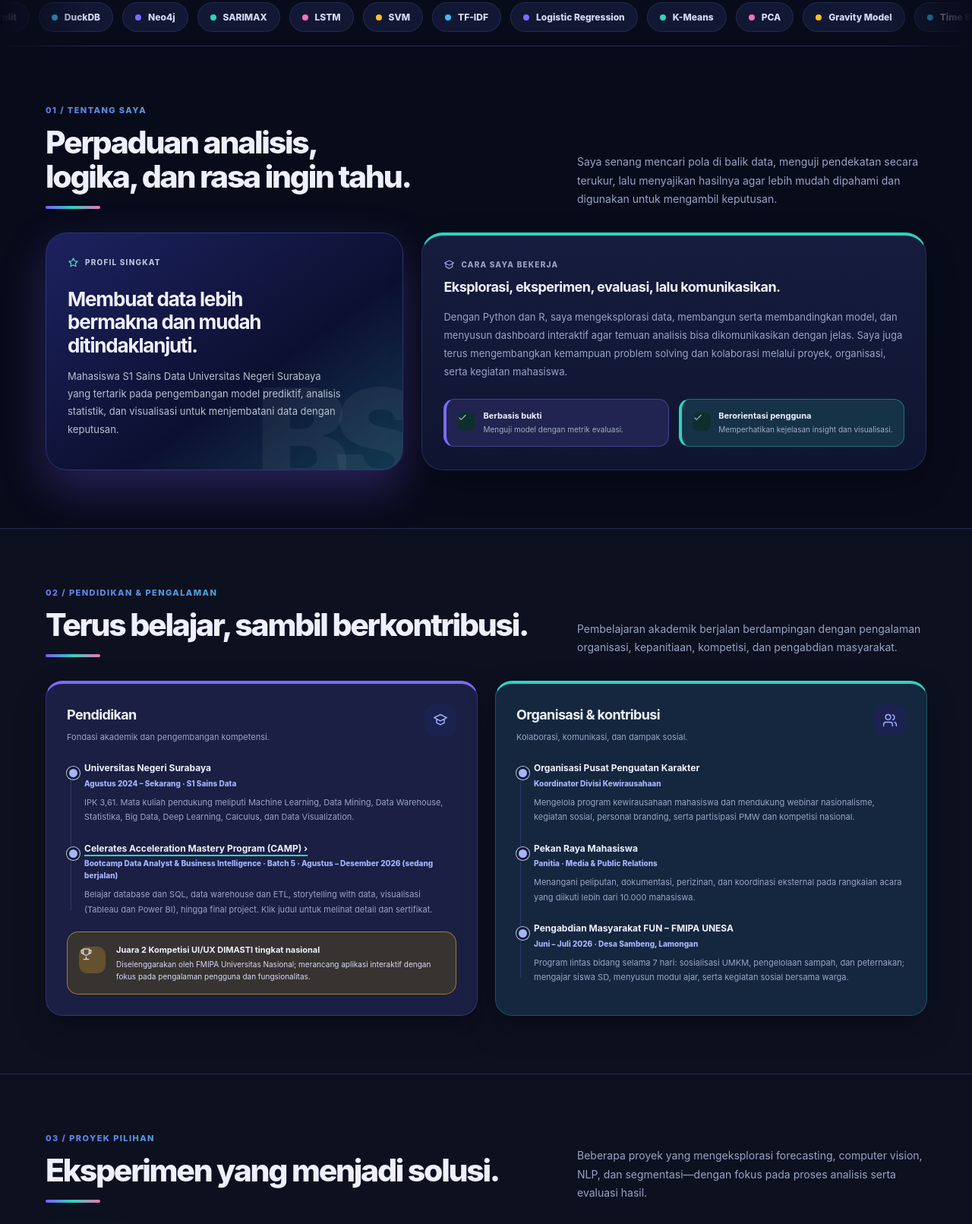
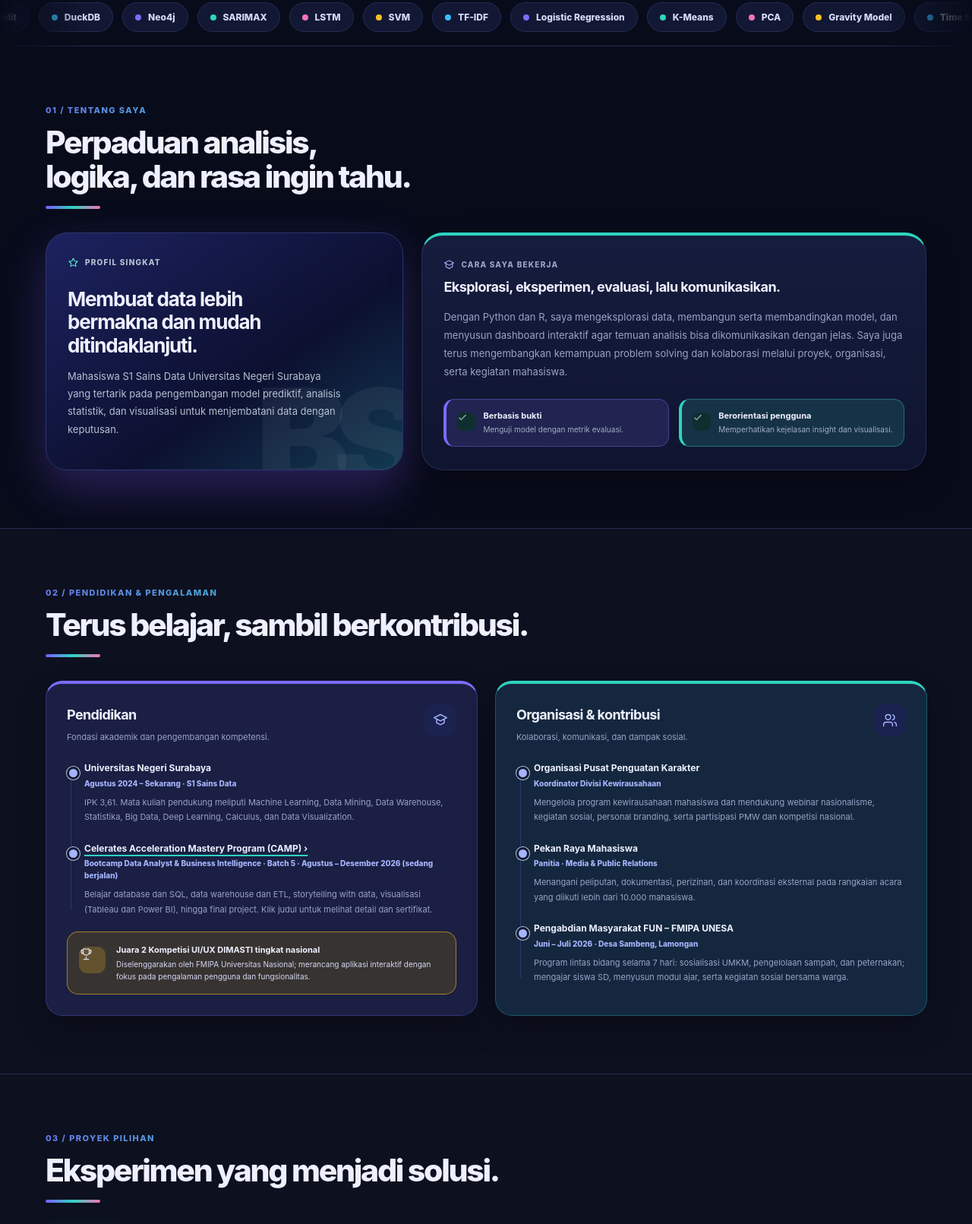
Before and after one commit to BIMASENA14-CODE/portofolio, a plain HTML site: page index.html in a window 1280 px wide. Shown: the part 1084-2695 px from the top of the page at 76% size. Drawn offline with Linux system fonts and the light colour scheme.

Commit message:
Hapus paragraf deskripsi di samping judul section 01-04

```diff
--- a/index.html
+++ b/index.html
@@ -651,7 +651,7 @@
     <div class="marquee" aria-hidden="true"><div class="marquee-track"><span>Python</span><span>R</span><span>SQL</span><span>Streamlit</span><span>DuckDB</span><span>Neo4j</span><span>SARIMAX</span><span>LSTM</span><span>SVM</span><span>TF-IDF</span><span>Logistic Regression</span><span>K-Means</span><span>PCA</span><span>Gravity Model</span><span>Time Series</span><span>Computer Vision</span><span>NLP</span><span>Dashboard</span><span>Python</span><span>R</span><span>SQL</span><span>Streamlit</span><span>DuckDB</span><span>Neo4j</span><span>SARIMAX</span><span>LSTM</span><span>SVM</span><span>TF-IDF</span><span>Logistic Regression</span><span>K-Means</span><span>PCA</span><span>Gravity Model</span><span>Time Series</span><span>Computer Vision</span><span>NLP</span><span>Dashboard</span></div></div>
     <section id="about">
       <div class="container">
-        <div class="section-heading"><div><p class="section-kicker">01 / Tentang saya</p><h2>Perpaduan analisis,<br>logika, dan rasa ingin tahu.</h2></div><p class="section-description">Saya senang mencari pola di balik data, menguji pendekatan secara terukur, lalu menyajikan hasilnya agar lebih mudah dipahami dan digunakan untuk mengambil keputusan.</p></div>
+        <div class="section-heading"><div><p class="section-kicker">01 / Tentang saya</p><h2>Perpaduan analisis,<br>logika, dan rasa ingin tahu.</h2></div></div>
         <div class="about-grid">
           <article class="about-card dark"><div class="mini-label"><svg width="15" height="15" viewBox="0 0 24 24" fill="none" aria-hidden="true"><path d="M12 3 14.8 8.7 21 9.6l-4.5 4.4 1.1 6.2L12 17.3l-5.6 2.9 1.1-6.2L3 9.6l6.2-.9L12 3Z" stroke="currentColor" stroke-width="1.7" stroke-linejoin="round"/></svg> Profil singkat</div><h3>Membuat data lebih bermakna dan mudah ditindaklanjuti.</h3><p>Mahasiswa S1 Sains Data Universitas Negeri Surabaya yang tertarik pada pengembangan model prediktif, analisis statistik, dan visualisasi untuk menjembatani data dengan keputusan.</p></article>
           <article class="about-card about-detail"><div class="mini-label"><svg width="15" height="15" viewBox="0 0 24 24" fill="none" aria-hidden="true"><path d="M12 3 2.5 8 12 13l9.5-5L12 3ZM5 10v6l7 4 7-4v-6" stroke="currentColor" stroke-width="1.7" stroke-linejoin="round"/></svg> Cara saya bekerja</div><h3>Eksplorasi, eksperimen, evaluasi, lalu komunikasikan.</h3><p>Dengan Python dan R, saya mengeksplorasi data, membangun serta membandingkan model, dan menyusun dashboard interaktif agar temuan analisis bisa dikomunikasikan dengan jelas. Saya juga terus mengembangkan kemampuan problem solving dan kolaborasi melalui proyek, organisasi, serta kegiatan mahasiswa.</p>
@@ -666,7 +666,7 @@
 
     <section class="journey-section" id="journey">
       <div class="container">
-        <div class="section-heading"><div><p class="section-kicker">02 / Pendidikan & pengalaman</p><h2>Terus belajar, sambil berkontribusi.</h2></div><p class="section-description">Pembelajaran akademik berjalan berdampingan dengan pengalaman organisasi, kepanitiaan, kompetisi, dan pengabdian masyarakat.</p></div>
+        <div class="section-heading"><div><p class="section-kicker">02 / Pendidikan & pengalaman</p><h2>Terus belajar, sambil berkontribusi.</h2></div></div>
         <div class="journey-grid">
           <article class="journey-card">
             <div class="journey-card-header"><div><h3>Pendidikan</h3><p>Fondasi akademik dan pengembangan kompetensi.</p></div><span class="journey-icon"><svg width="20" height="20" viewBox="0 0 24 24" fill="none" aria-hidden="true"><path d="m12 3 10 5-10 5L2 8l10-5ZM6 10v6l6 3 6-3v-6" stroke="currentColor" stroke-width="1.7" stroke-linejoin="round"/></svg></span></div>
@@ -689,7 +689,7 @@
     </section>
     <section class="projects-section" id="projects">
       <div class="container">
-        <div class="section-heading"><div><p class="section-kicker">03 / Proyek pilihan</p><h2>Eksperimen yang menjadi solusi.</h2></div><p class="section-description">Beberapa proyek yang mengeksplorasi forecasting, computer vision, NLP, dan segmentasi—dengan fokus pada proses analisis serta evaluasi hasil.</p></div>
+        <div class="section-heading"><div><p class="section-kicker">03 / Proyek pilihan</p><h2>Eksperimen yang menjadi solusi.</h2></div></div>
         <div class="filters" role="group" aria-label="Filter kategori proyek">
           <button class="filter-btn" type="button" data-filter="all" aria-pressed="true">Semua proyek</button>
           <button class="filter-btn" type="button" data-filter="forecasting" aria-pressed="false">Forecasting</button>
@@ -756,7 +756,7 @@
 
     <section id="skills">
       <div class="container">
-        <div class="section-heading"><div><p class="section-kicker">04 / Keahlian</p><h2>Toolkit untuk mengolah data.</h2></div><p class="section-description">Kombinasi pemrograman, statistika, machine learning, dan komunikasi membantu saya mengerjakan proses analisis dari eksplorasi hingga penyajian hasil.</p></div>
+        <div class="section-heading"><div><p class="section-kicker">04 / Keahlian</p><h2>Toolkit untuk mengolah data.</h2></div></div>
         <div class="skills-grid">
           <article class="skills-intro"><div class="mini-label"><svg width="15" height="15" viewBox="0 0 24 24" fill="none" aria-hidden="true"><path d="m8 7-5 5 5 5m8-10 5 5-5 5m-3-13-2 16" stroke="currentColor" stroke-width="1.8" stroke-linecap="round" stroke-linejoin="round"/></svg> Skill stack</div><h3>Teknis, analitis, dan komunikatif.</h3><p>Fokus saya adalah menghubungkan pemodelan dengan kebutuhan analisis, lalu menyampaikan temuan lewat visualisasi yang mudah dimengerti.</p><div class="skills-callout"><svg width="17" height="17" viewBox="0 0 24 24" fill="none" aria-hidden="true"><path d="m12 3 2.8 5.7 6.2.9-4.5 4.4 1.1 6.2-5.6-2.9-5.6 2.9 1.1-6.2L3 9.6l6.2-.9L12 3Z" stroke="currentColor" stroke-width="1.6" stroke-linejoin="round"/></svg> Fokus: Data Analytics & Machine Learning</div><div class="learning"><span class="learning-label">Sedang saya dalami</span><div class="learning-tags"><span>Business Intelligence</span><span>Data Warehouse & ETL</span><span>Graph Data Science</span><span>IndoBERT</span></div></div></article>
           <div class="skill-groups">
```
